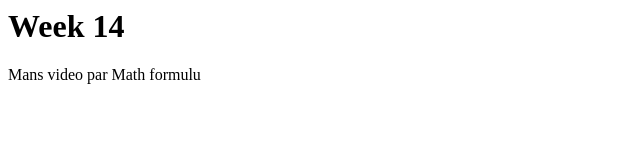
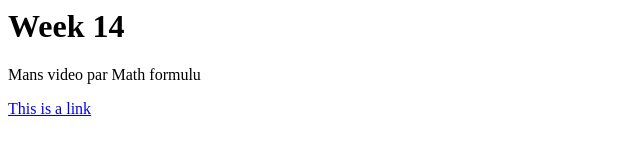
Before and after one commit to Mixiigais/RTR108C1, a plain HTML site: page docs/index.html in a window 1280 px wide. Shown: the whole page, without its empty margins (0-640 px from the left). Drawn offline with Linux system fonts and the light colour scheme.

Commit message:
Update index.html

```diff
--- a/docs/index.html
+++ b/docs/index.html
@@ -3,6 +3,6 @@
 
 <h1>Week 14</h1>
 <p>Mans video par Math formulu</p>
-
+ <a href="https://youtu.be/awwVLi82M70">This is a link</a>
 </body>
 </html>
```
